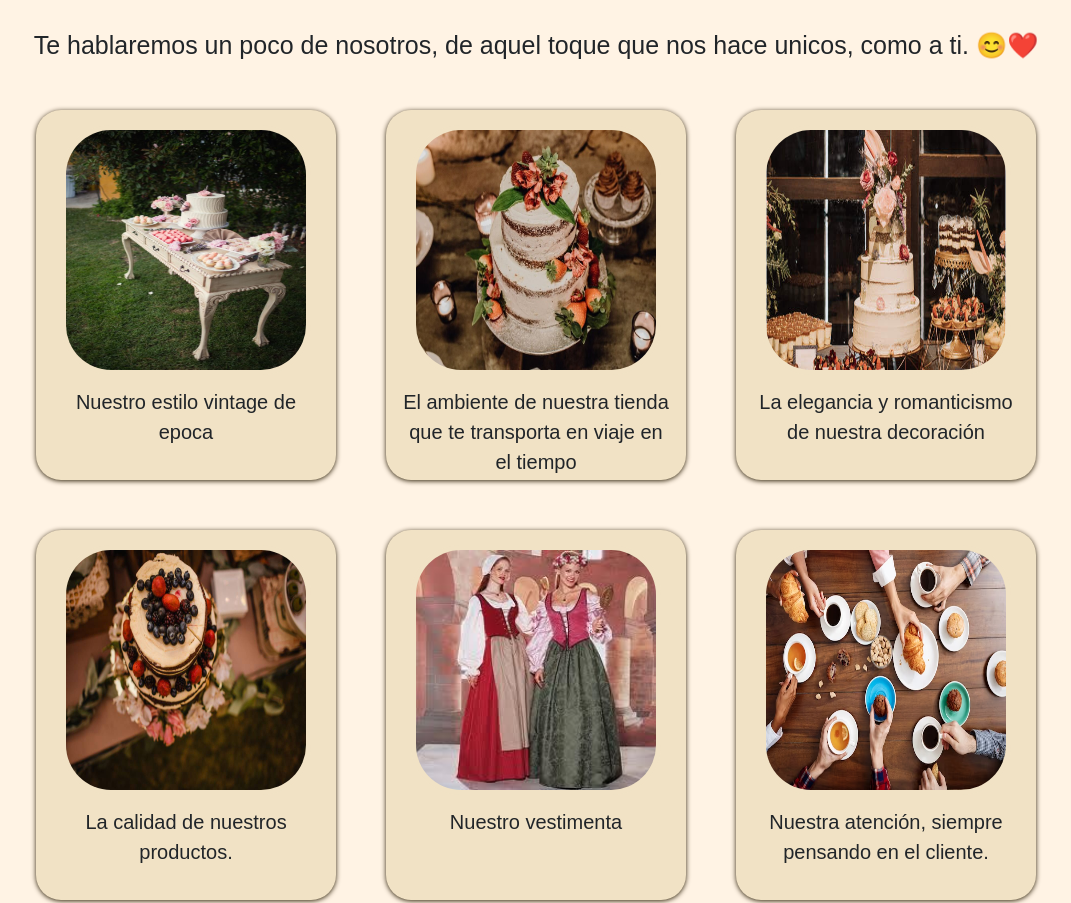
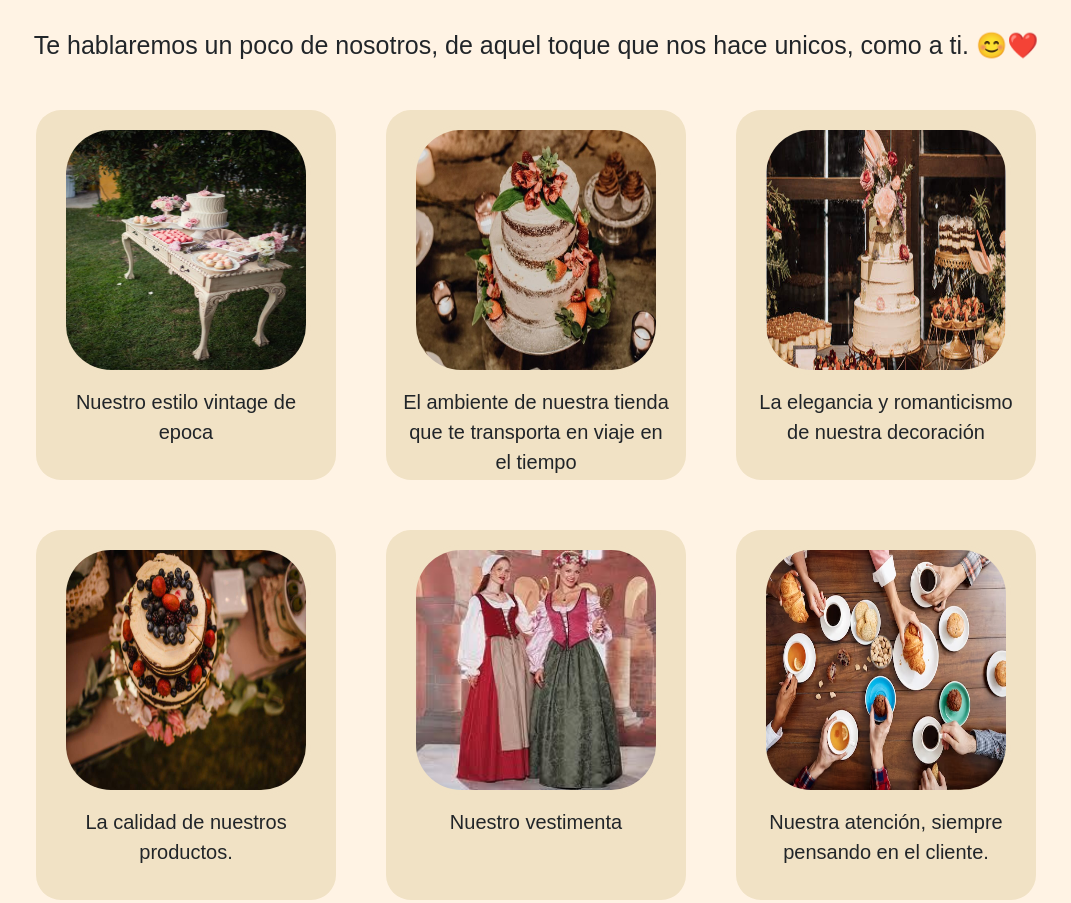
Before and after one commit to anadelahl/Jane-cake-shop, a website: page index.html in a window 1280 px wide. Shown: the part 930-1833 px from the top of the page, without its empty margins (104-1175 px from the left). Drawn offline with nearby package versions, Linux system fonts and the light colour scheme; files that its build step writes are made by us from their sources; a web font is replaced by a local one.

Commit message:
ultimas modificaciones

```diff
--- a/scss/components/_index.scss
+++ b/scss/components/_index.scss
@@ -63,7 +63,6 @@ body {
                     margin: 25px;
                     padding: 10px;
                     justify-content: center;
-                    box-shadow: 0px 1px 5px #30230a;
 
                     .img-index-info {
                         width: 250px;
```
